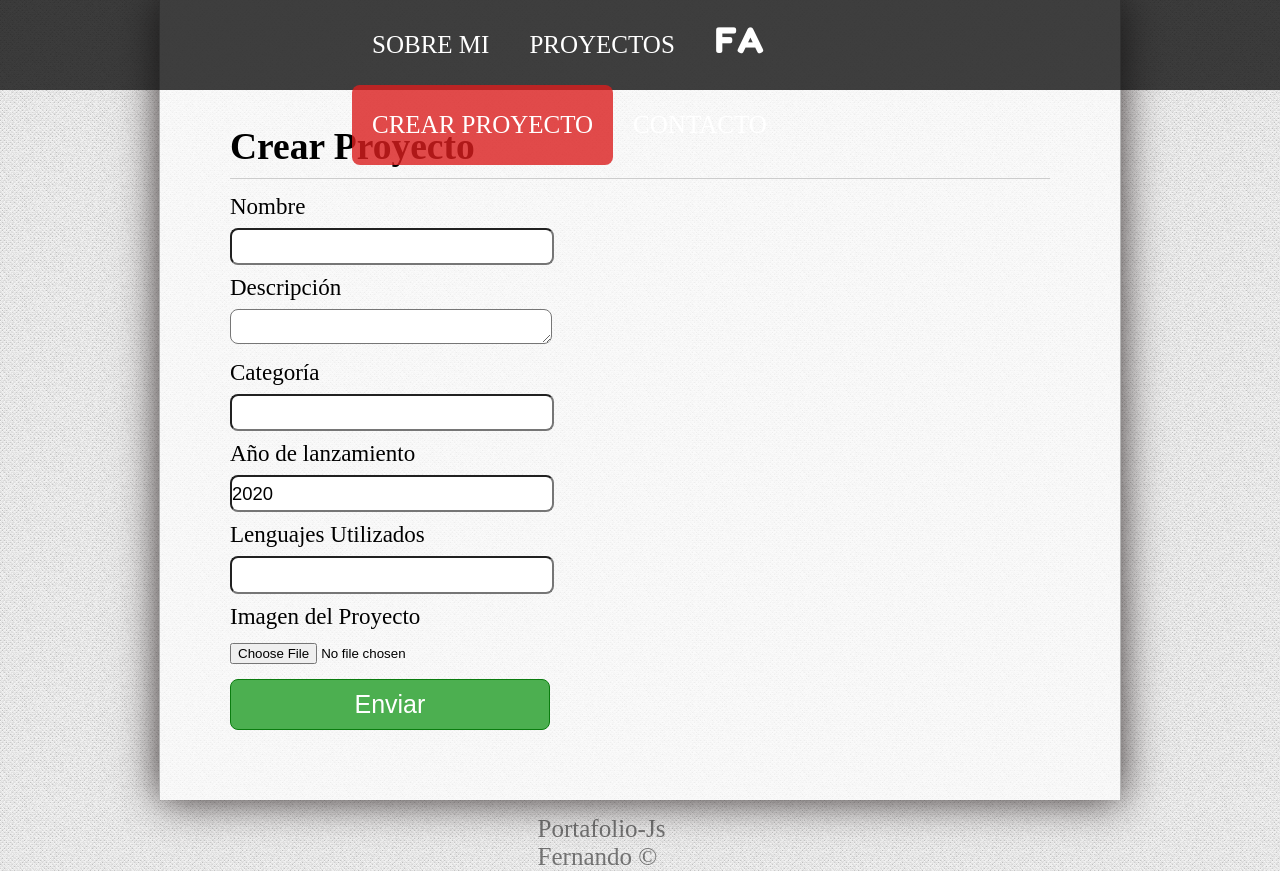
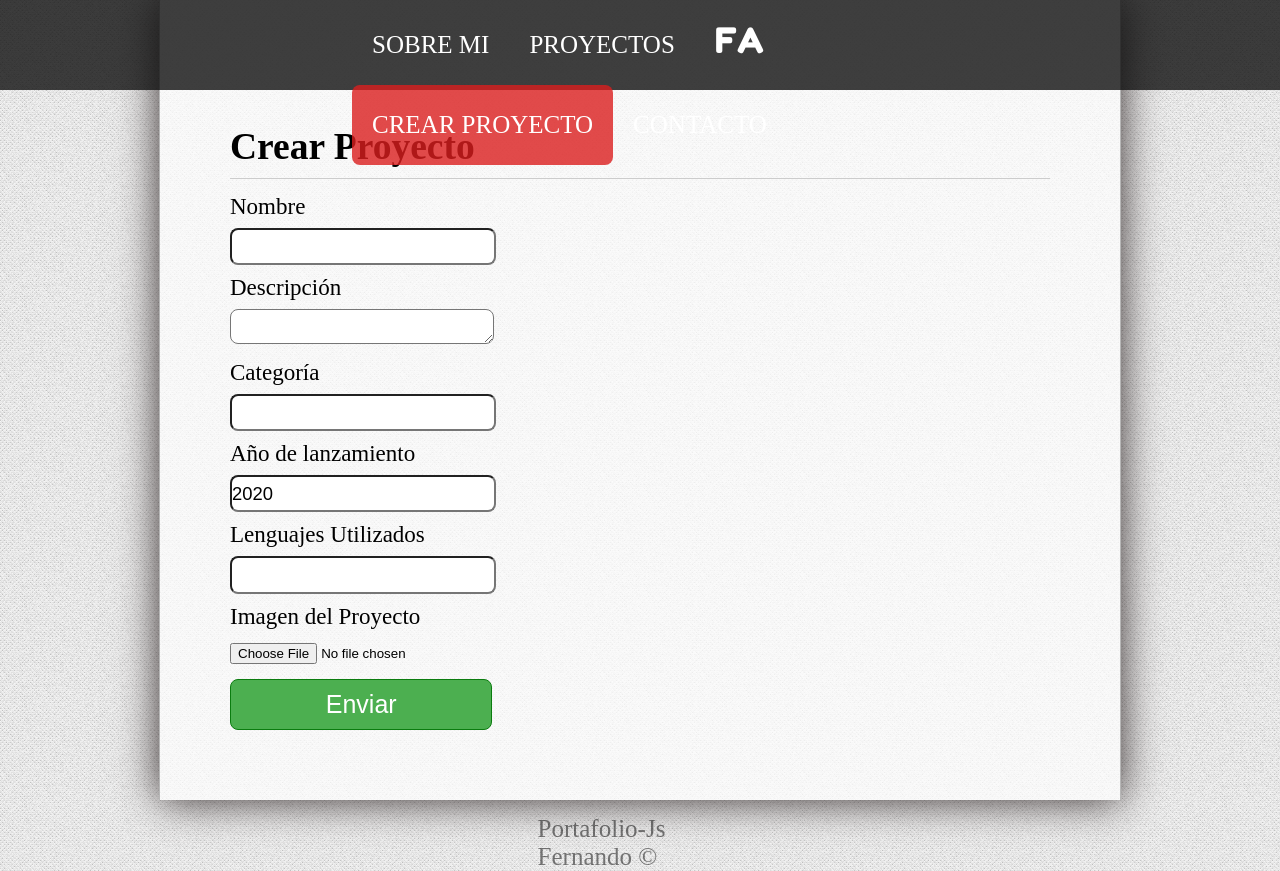
Before and after one commit to FerNanDoAnc/PortafolioJs, an Angular app in the folder proyecto-angular/: page /crear-proyecto in a window 1280 px wide. Built offline with nearby package versions, Linux system fonts and the light colour scheme; a web font is replaced by a local one.

Commit message:
Validacion de datos terminado

```diff
--- a/proyecto-angular/src/app/components/create/create.component.html
+++ b/proyecto-angular/src/app/components/create/create.component.html
@@ -6,7 +6,8 @@
             <label for="name">Nombre</label>
             <input type="text" name="name" #name="ngModel" [(ngModel)]="project.name"
             required>
-            <span id="errorNombre" *ngIf="name.touched && !name.valid">
+            <span id="errorNombre" class="form_error"
+            *ngIf="!name.valid && (name.touched || name.dirty)">
                 El nombre es obligatorio.
             </span>
         </p>
@@ -15,7 +16,8 @@
             <textarea name="description" #description="ngModel"
                 [(ngModel)]="project.description" required>
             </textarea>
-            <span *ngIf="description.touched && !description.valid">
+            <span id="errorDescripcion" class="form_error"
+            *ngIf="description.touched && !description.valid">
                 La descripción es obligatoria.
             </span>
         </p>
@@ -23,7 +25,8 @@
             <label for="category">Categoría</label>
             <input type="text" name="category" #category="ngModel" [(ngModel)]="project.category"
             required>
-            <span *ngIf="category.touched && !category.valid">
+            <span id="errorCategoria" class="form_error"
+            *ngIf="category.touched && !category.valid">
                 La categoria es obligatoria.
             </span>
         </p>
@@ -35,7 +38,8 @@
             <label for="langs">Lenguajes Utilizados</label>
             <input type="text" name="langs" #langs="ngModel" [(ngModel)]="project.langs"
             required>
-            <span *ngIf="langs.touched && !langs.valid">
+            <span id="errorLenguajes" class="form_error"
+            *ngIf="langs.touched && !langs.valid">
                 Los lenguajes son obligatorios.
             </span>
         </p>
@@ -43,6 +47,7 @@
             <label for="image">Imagen del Proyecto</label>
             <input type="file" name="image" placeholder="Subir imagen" #image="ngModel" [(ngModel)]="project.image">
         </p>
-        <input type="submit" value="Enviar">
+        <input type="submit" value="Enviar" [disabled]="!projectForm.form.valid">
+
     </form>
 </div>
--- a/proyecto-angular/src/app/components/create/create.component.ts
+++ b/proyecto-angular/src/app/components/create/create.component.ts
@@ -14,8 +14,15 @@ import {ProjectService} from '../../services/project.service';
 export class CreateComponent implements OnInit {
   //crear propiedades
   public title: string;
+
   public name: string;
+  public description: string;
+  public category: string;
+  public langs: string;
+
   public project: Project;
+  //validar correos
+  private emailPattern: any = /^(([^<>()[\]\\.,;:\s@\"]+(\.[^<>()[\]\\.,;:\s@\"]+)*)|(\".+\"))@((\[[0-9]{1,3}\.[0-9]{1,3}\.[0-9]{1,3}\.[0-9]{1,3}\])|(([a-zA-Z\-0-9]+\.)+[a-zA-Z]{2,}))$/;
 
   constructor(
     private _projectService: ProjectService
@@ -23,6 +30,8 @@ export class CreateComponent implements OnInit {
     //dar valor a las propiedades
     this.title ="Crear Proyecto";
     this.project=new Project('','','','',2020,'','');
+
+
   }
   ngIf(){
 
@@ -33,8 +42,11 @@ export class CreateComponent implements OnInit {
   onSubmit(form){
     console.log(this.project);
 
-    if(name==null || length==0){
-      document.querySelector("#errorNombre").innerHTML="El nombre es obligatorio.";
+    //my validaciones click
+    if(form.valid==true){
+      form.resetForm();
+    }else{
+    console.log("Error en la validacon")
     }
   }
 }
--- a/proyecto-angular/src/app/models/project.ts
+++ b/proyecto-angular/src/app/models/project.ts
@@ -1,4 +1,7 @@
 export class Project{
+    get(field: String) {
+      throw new Error("Method not implemented.");
+    }
     //definir modelo
     constructor(
         public _id: string,
--- a/proyecto-angular/src/assets/css/styles.css
+++ b/proyecto-angular/src/assets/css/styles.css
@@ -143,7 +143,7 @@ article.about {
     margin-bottom: 15px;
 }
 form{
-    width: 60%;
+    width: 80%;
     font-size: 92%;
 }
 form label{
@@ -157,7 +157,7 @@ form input[type="number"],
 form input[type="email"],
 form textarea{
     font-size: 0.8em;
-    width: 65%;
+    width: 40%;
     height: 1.8em;
     border-radius: 8px;
 }
@@ -165,7 +165,7 @@ form button,
 form input[type="submit"]{
     display: block;
     font-size: 25px;
-    width: 65%;
+    width: 40%;
     padding: 10px;
     margin-top: 15px;
     color: white;
@@ -173,6 +173,7 @@ form input[type="submit"]{
     border: 1px solid #0b7c0f;
     cursor: pointer;
     border-radius: 8px;
+
 }
 form button:hover,
 form input[type="submit"]:hover{
@@ -180,6 +181,11 @@ form input[type="submit"]:hover{
     border: 1px solid #0b7c0f;
     border-radius: 8px;
 }
+form input[disabled]{
+    cursor: not-allowed;
+
+}
+
 form button:active,
 form input[type="submit"]:active{
     border-radius: 8px;
@@ -187,3 +193,9 @@ form input[type="submit"]:active{
     border:2px solid #0b7c0f;
     margin-right:10px;
 }
+.form_error{
+    font-size: 15px;
+    padding: 5px;
+    margin-left: 5px;
+    color: red;
+}
```
